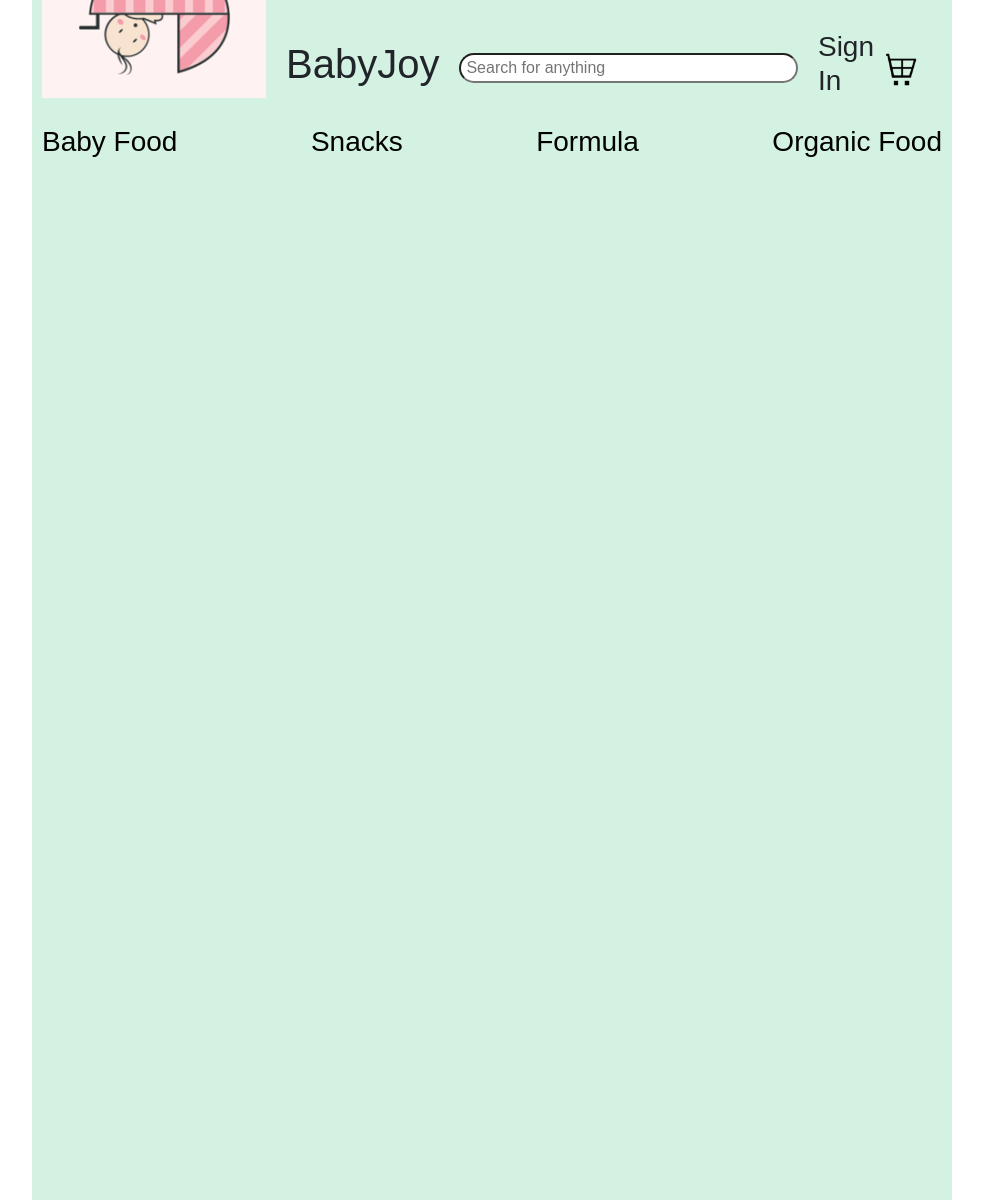
After one commit to nikhilvirparia/BabyJoy, a Flask app: template flask_app/templates/snacks.html in a window 1280 px wide. The commit adds this page. Shown: the whole page, without its empty margins (148-1131 px from the left). Run offline with Flask 2, Linux system fonts and the light colour scheme; the template is opened without the code that fills it, so the values that code supplies are empty.

```diff
--- a/flask_app/static/css/style.css
+++ b/flask_app/static/css/style.css
@@ -0,0 +1,173 @@
+*{
+    margin: 0;
+    padding: 0;
+    font-family:'Source Sans Pro', sans-serif ;
+}
+#wrapper{
+    width: 920px;
+    height: 1200px;
+    padding: 10px;
+    margin: 0 auto;
+    background-color: #d3f2e2;
+}
+#navbar {
+    background-color: #d3f2e2;
+    display: flex;
+    align-items: center;
+
+}
+#navicon{
+    transform: rotate(180deg);
+    margin-left: 0px;
+    background-color: #d3f2e2;
+    height: 60px;
+    margin-right: 20px;
+}
+h1{
+margin-right: 20px;
+}
+.search{
+    width: 950px;
+    height: 30px;
+    border-radius: 80px;
+    padding: 5px;
+
+}
+#rightside{
+    width: 300px;
+    display: flex;
+    justify-content: space-around;
+    align-items: center;
+    margin: 20px;
+}
+#rightside img{
+    height: 40px;
+}
+a:link {
+    text-decoration: none;
+    color: black;
+}
+a:hover {
+    text-decoration: underline;
+}
+a:visited {
+    text-decoration: none;
+  }
+
+
+#categories{
+    height: 40px;
+    display: flex;
+    justify-content: space-between;
+    /* border-bottom: 5px solid black; */
+   text-decoration: none;
+}
+#title{
+    text-align: center;
+    margin: 20px;
+    font-size: 18pt;
+}
+#maininfo{
+    width:900px;
+    height: 550px;
+    display: flex;
+    margin: 0px;
+}
+#maininfo img{
+    width: 950px;
+    height: 600px;
+}
+.info{
+    width: 350px;
+    height: 230px;
+    padding: 30px;
+    color: white;
+    background-color:#d3f2e2;
+    text-align: center;
+    align-items: center;
+
+}
+.info img{
+    width: 40px;
+}
+#bluecard{
+    display: flex;
+    justify-content: center;
+    margin: 40px;
+}
+.mainpic{
+    width: 420px;
+    height: 290px;
+}
+ .mainpic2{
+    width:350px ;
+    height:190px;
+    margin-left: 20px;
+}
+
+.picarrow{
+    width: 20px;
+    background-color: #00bdb4;
+}
+h1{
+    text-align: center;
+}
+/* #bluecard2{
+    display: flex;
+    justify-content: center;
+    margin: 20px;
+    background-color: #d3f2e2;
+    color: white;
+    width: 350px;
+    height: 85px;
+    text-align: center;
+    align-items: center;
+    margin-top: 10px;
+} */
+#foods{
+    width: 905px;
+    height: 200px;
+    text-align: center;
+    display: flex;
+    justify-content: space-between;
+    align-items: center;
+
+}
+.popular{
+    width: 200px;
+    height:200px;
+    padding: 10px;
+    margin-top: 10px;
+    background-color: #0e9953;
+
+
+}
+/* .plant img{
+    width: 100px;
+    height: 100px;
+    border-radius: 50%;
+    text-align: center;
+    margin-top: 10px; */
+/* } */
+#Alertbox{
+    display: flex;
+    align-items: center;
+    width: 920px;
+    height: 100px;
+    border: 3px solid black;
+}
+.alert {
+    width: 60px;
+    height: 60px;
+    margin: 10px;
+}
+.accept{
+    margin: 10px;
+    width: 90px;
+    height: 30px;
+    background-color: #00bdb4;
+    color: white;
+    font-size: 14pt;
+    box-shadow: 5px 5px 5px black;
+    border: 2px solid black;
+}
--- /dev/null
+++ b/flask_app/templates/snacks.html
@@ -0,0 +1,38 @@
+<!DOCTYPE html>
+<html lang="en">
+
+<head>
+    <meta charset="UTF-8">
+    <meta http-equiv="X-UA-Compatible" content="IE=edge">
+    <meta name="viewport" content="width=device-width, initial-scale=1.0">
+    <link href="https://cdn.jsdelivr.net/npm/bootstrap@5.1.1/dist/css/bootstrap.min.css" rel="stylesheet"
+        integrity="sha384-F3w7mX95PdgyTmZZMECAngseQB83DfGTowi0iMjiWaeVhAn4FJkqJByhZMI3AhiU" crossorigin="anonymous">
+
+    <!-- linking a css style sheet -->
+    <link rel="stylesheet" type="text/css" href="{{ url_for('static', filename='css/style.css') }}">
+    <!-- linking a javascript file -->
+    <script type="text/javascript" src="{{ url_for('static', filename='js/my_script.js') }}"></script>
+
+    <title>Dashboard</title>
+</head>
+
+<body>
+    <div id="wrapper">
+        <div id="navbar">
+            <div id="navicon">
+                <img src="./images/logo.png" alt="">
+            </div>
+            <h1>BabyJoy</h1>
+            <input type="text" name="search" placeholder="Search for anything" class="search">
+            <div id="rightside">
+                <h3>Sign In</h3>
+                <img onclick="alert('your Cart is empty')" src="./static/images/cart-dark.png" alt="cart">
+            </div>
+        </div>
+        <div id="categories">
+            <h3><a href="/BabyFood">Baby Food</a></h3>
+            <h3><a href="/Snacks">Snacks</a></h3>
+            <h3><a href="/Formula">Formula</a></h3>
+            <h3><a href="/OrganicFood">Organic Food</a></h3>
+
+        </div>
```
Also changed, not shown: flask_app/controllers/baby_controller.py (+22 -0 lines), flask_app/templates/babyfood.html (added, +39 -0 lines), flask_app/templates/dashboard.html (+86 -1 lines), flask_app/templates/formula.html (added, +38 -0 lines), flask_app/templates/organicfood.html (added, +38 -0 lines), flask_app/static/images/BabyJoyfood.jpeg (added), flask_app/static/images/Baby_Foods.jpg (added), flask_app/static/images/Babyfood.png (added), flask_app/static/images/food.jpg (added).
